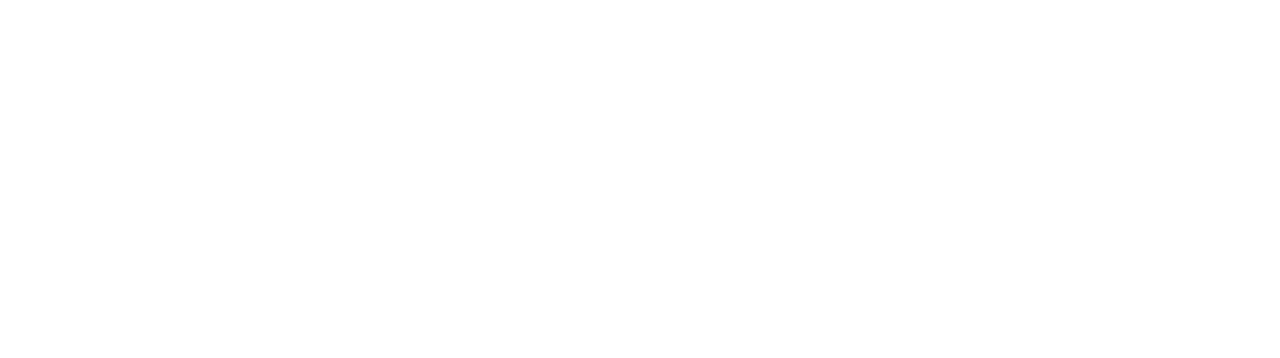
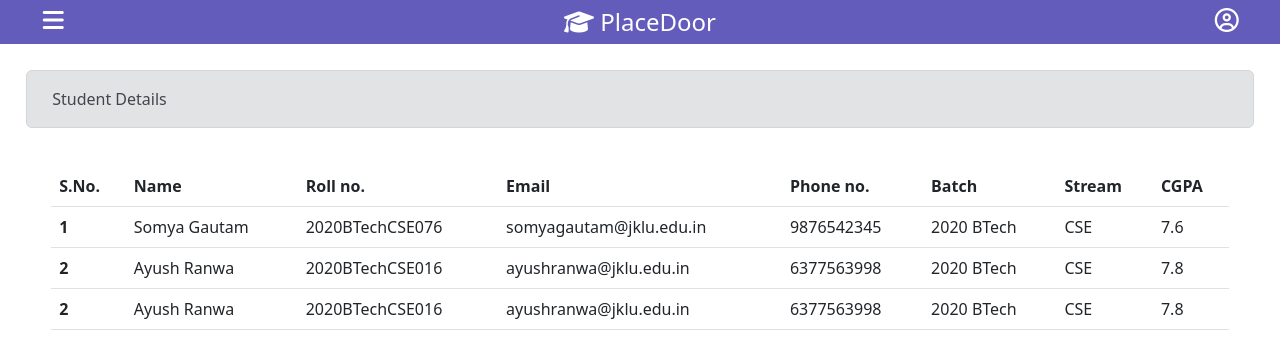
Before and after one commit to boyz-3000/place-door, a React (Create React App) app in the folder front-end/: page /student-details in a window 1280 px wide. Before the commit this address had no page. Shown: the top 358 px of the page. Built offline with nearby package versions, Linux system fonts and the light colour scheme.

Commit message:
added student details table for admin

```diff
--- a/front-end/src/App.js
+++ b/front-end/src/App.js
@@ -10,6 +10,7 @@
 import AppliedStudent from "./Pages/company/applied-students/applied-students";
 import AddStudentForm from "./components/admin/add-student/AddStudentForm";
 import "./App.css";
+import StudentDetails from "./Pages/admin/Student Details/StudentDetails";
 
 function App(){
   return (
@@ -24,6 +25,7 @@
           <Route path="/profile" element={<Profile />} />
           <Route path="/applied-student" element={<AppliedStudent />} />
           <Route path="/add-student" element={<AddStudentForm />} />
+          <Route path="/student-details" element={<StudentDetails />} />
         </Routes>
       </BrowserRouter>
     </div>
--- /dev/null
+++ b/front-end/src/Pages/admin/Student Details/StudentDetails.jsx
@@ -0,0 +1,14 @@
+import React from "react";
+import DetailsTable from "../../../components/admin/details-table/DetailsTable";
+import TopBar from "../../../components/top-bar/TopBar";
+
+function StudentDetails(){
+    return (
+        <div>
+            <TopBar />
+            <DetailsTable />
+        </div>
+    )
+}
+
+export default StudentDetails;
--- /dev/null
+++ b/front-end/src/components/admin/details-table/DetailsData.js
@@ -0,0 +1,34 @@
+const DetailsData = [
+    {
+        "id":1,
+        "Name":"Somya Gautam",
+        "Roll":"2020BTechCSE076",
+        "Email":"somyagautam@jklu.edu.in",
+        "Phone":9876542345,
+        "Batch":"2020 BTech",
+        "Stream":"CSE",
+        "CGPA":"7.6"
+    },
+    {
+        "id":2,
+        "Name":"Ayush Ranwa",
+        "Roll":"2020BTechCSE016",
+        "Email":"ayushranwa@jklu.edu.in",
+        "Phone":6377563998,
+        "Batch":"2020 BTech",
+        "Stream":"CSE",
+        "CGPA":"7.8"
+    },
+    {
+        "id":2,
+        "Name":"Ayush Ranwa",
+        "Roll":"2020BTechCSE016",
+        "Email":"ayushranwa@jklu.edu.in",
+        "Phone":6377563998,
+        "Batch":"2020 BTech",
+        "Stream":"CSE",
+        "CGPA":"7.8"
+    }
+]
+
+export default DetailsData;
--- /dev/null
+++ b/front-end/src/components/admin/details-table/DetailsTable.css
@@ -0,0 +1,12 @@
+.table-container{
+    padding: 4%;
+    padding-top: 1%;
+}
+
+.alert{
+    margin: 2%;
+}
+/*
+.table{
+    color: #645cbb;
+} */
--- /dev/null
+++ b/front-end/src/components/admin/details-table/DetailsTable.jsx
@@ -0,0 +1,45 @@
+import React from "react";
+import DetailsData from "./DetailsData";
+import "./DetailsTable.css";
+
+function DetailsTable() {
+  return (
+    <>
+      <div className="alert alert-secondary" role="alert">
+        Student Details
+      </div>
+      <div className="table-container">
+        <table className="table table-hover">
+          <thead>
+            <tr>
+              <th scope="col">S.No.</th>
+              <th scope="col">Name</th>
+              <th scope="col">Roll no.</th>
+              <th scope="col">Email</th>
+              <th scope="col">Phone no.</th>
+              <th scope="col">Batch</th>
+              <th scope="col">Stream</th>
+              <th scope="col">CGPA</th>
+            </tr>
+          </thead>
+          <tbody>
+            {DetailsData.map((x)=>(
+              <tr>
+              <th scope="row">{x.id}</th>
+              <td>{x.Name}</td>
+              <td>{x.Roll}</td>
+              <td>{x.Email}</td>
+              <td>{x.Phone}</td>
+              <td>{x.Batch}</td>
+              <td>{x.Stream}</td>
+              <td>{x.CGPA}</td>
+            </tr>
+            ))}
+          </tbody>
+        </table>
+      </div>
+    </>
+  );
+}
+
+export default DetailsTable;
```
Also changed, not shown: 1 other file (tests, documents, lock files or other folders).
